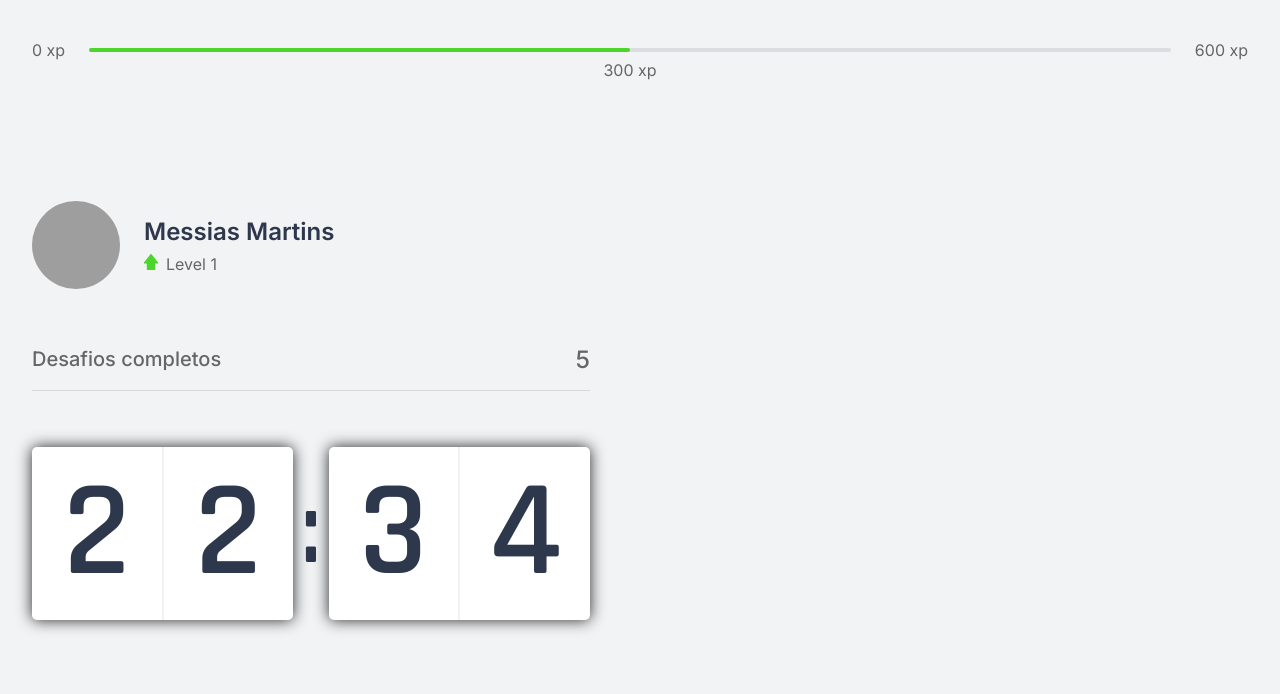
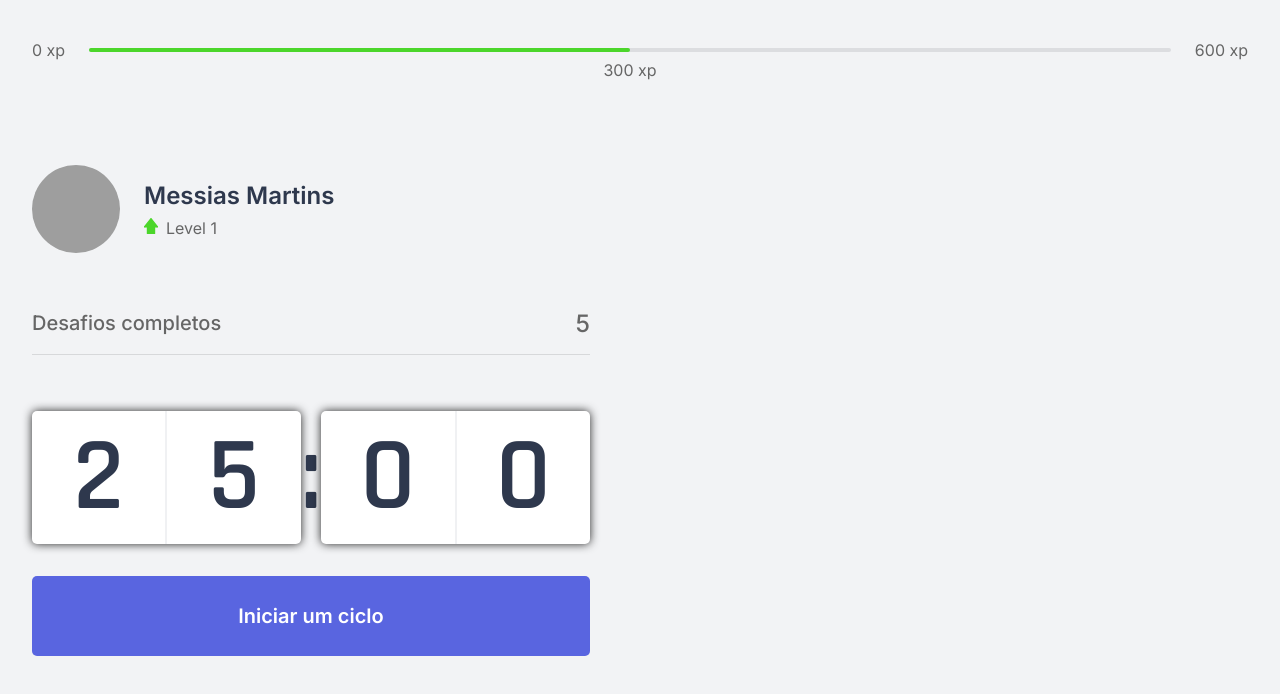
Before and after one commit to MartinsMessias/moveit-me, a Next.js app: page / in a window 1280 px wide. Shown: the top 694 px of the page. Built offline with nearby package versions, Linux system fonts and the light colour scheme; grey boxes are pictures that could not be loaded.

Commit message:
Created Countdown functions

```diff
--- a/src/components/Countdown.tsx
+++ b/src/components/Countdown.tsx
@@ -1,18 +1,48 @@
+import { useEffect, useState } from 'react';
 import styles from '../styles/components/Countdown.module.css'
 
 export function Countdown(){
+  const [time, setTime] = useState(25 * 60);
+  const [active, setActive] = useState(false);
+
+  const minutes = Math.floor(time / 60);
+  const seconds = time % 60;
+
+  const [minuteLeft, minuteRight] = String(minutes).padStart(2, '0').split('');
+  const [secondLeft, secondRight] = String(seconds).padStart(2, '0').split('');
+
+  function startCountdown() {
+    setActive(true);
+  }
+
+  useEffect(() => {
+    if (active && time > 0) {
+      setTimeout(() => {
+        setTime(time - 1);
+      }, 1000);
+    }
+  }, [active, time]);
+
   return (
-    <div className={styles.countdownContainer}>
-      <div>
-        <span>2</span>
-        <span>2</span>
+    <div>
+      <div className={styles.countdownContainer}>
+        <div>
+          <span>{minuteLeft}</span>
+          <span>{minuteRight}</span>
+        </div>
+        <span>:</span>
+        <div>
+          <span>{secondLeft}</span>
+          <span>{secondRight}</span>
+        </div>
       </div>
-      <span>:</span>
-      <div>
-        <span>3</span>
-        <span>4</span>
-      </div>
-
+      <button
+          onClick={startCountdown}
+          type="button"
+          className={styles.countdownButton}
+        >
+          Iniciar um ciclo
+        </button>
     </div>
   )
 }
--- a/src/pages/index.tsx
+++ b/src/pages/index.tsx
@@ -15,7 +15,8 @@
           <CompletedChallenges />
           <Countdown />
         </div>
-        <div></div>
+        <div>
+        </div>
       </section>
     </div>
   )
--- a/src/styles/components/Countdown.module.css
+++ b/src/styles/components/Countdown.module.css
@@ -6,25 +6,24 @@
   color: var(--title);
 }
 
-.countdownContainer > div {
+.countdownContainer>div {
   flex: 1;
   display: flex;
   align-items: center;
   justify-content: space-evenly;
 
   background: var(--white);
-  box-shadow: 0 0 15px rgba(0,0,0,0.85);
+  box-shadow: 0 0 10px rgba(0, 0, 0, 0.85);
   border-radius: 5px;
   font-size: 8.5rem;
-  align-items: center;
-}
-.countdownContainer > div span {
-  flex: 1;
-  display: flex;
-  justify-content: center;
+  text-align: center;
 }
 
-.countdownContainer > div span:first-child {
+.countdownContainer>div span {
+  flex: 1;
+}
+
+.countdownContainer>div span:first-child {
   border-right: 1px solid #f0f1f3;
 }
 
@@ -32,7 +31,34 @@
   border-left: 1px solid #f0f1f3;
 }
 
-.countdownContainer > span {
-  font-size: 6.25rem;
-  margin: 0 0.5rem
+.countdownContainer>div span {
+  flex: 1;
 }
+
+.countdownContainer span {
+  font-size: 6.5rem;
+}
+
+.countdownButton {
+  width: 100%;
+  height: 5rem;
+  margin-top: 2rem;
+
+  display: flex;
+  align-items: center;
+  justify-content: center;
+
+  border: 0;
+  border-radius: 5px;
+
+  background: var(--blue);
+  color: var(--white);
+
+  font-size: 1.25rem;
+  font-weight: 600;
+  transition: background-color 0.2s;
+}
+
+.countdownButton:hover {
+  background: var(--blue-dark);
+}
```
